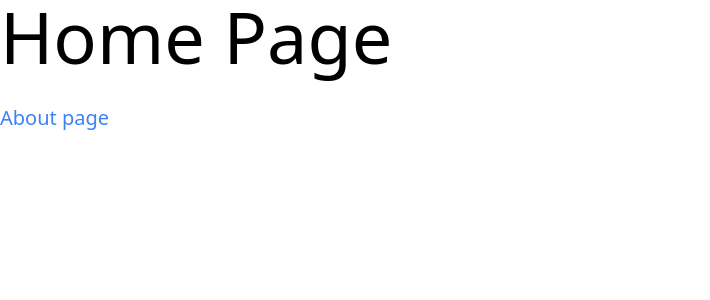
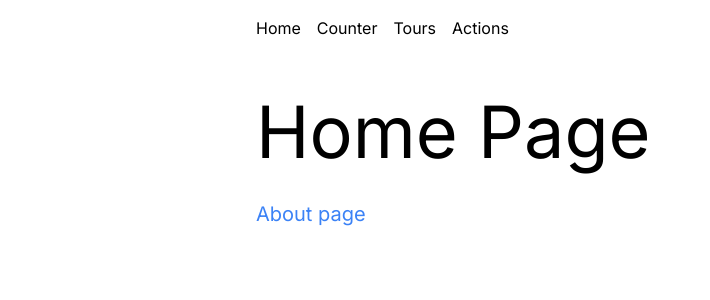
Before and after one commit to thatsehannah/cool-nextjs-proj, a Next.js app: page / in a window 1280 px wide. Shown: the top 300 px of the page, without its empty margins (0-710 px from the left). Built offline with nearby package versions, Linux system fonts and the light colour scheme.

Commit message:
created navbar component, created metadata object, custom fonts, and included navbar in layout file

```diff
--- a/app/layout.tsx
+++ b/app/layout.tsx
@@ -1,35 +1,38 @@
-import type { Metadata } from "next";
-import localFont from "next/font/local";
-import "./globals.css";
+import React, { ReactNode } from 'react';
 
-const geistSans = localFont({
-  src: "./fonts/GeistVF.woff",
-  variable: "--font-geist-sans",
-  weight: "100 900",
-});
-const geistMono = localFont({
-  src: "./fonts/GeistMonoVF.woff",
-  variable: "--font-geist-mono",
-  weight: "100 900",
+import Navbar from '@/components/Navbar';
+import './globals.css';
+import { Inter } from 'next/font/google';
+import { Metadata } from 'next';
+
+const inter = Inter({
+  subsets: ['latin'],
 });
 
 export const metadata: Metadata = {
-  title: "Create Next App",
-  description: "Generated by create next app",
+  title: 'Cool Next.js Project',
+  description: 'A Next.js project with TypeScript and TailwindCSS.',
+  keywords: ['Next.js', 'TypeScript', 'TailwindCSS'],
 };
 
-export default function RootLayout({
-  children,
-}: Readonly<{
-  children: React.ReactNode;
-}>) {
+// const incosolata = Inconsolata({
+//   subsets: ['latin'],
+// });
+
+// const roboto = Roboto({
+//   subsets: ['latin'],
+//   weight: ['400'],
+// });
+
+const RootLayout = ({ children }: { children: ReactNode }) => {
   return (
-    <html lang="en">
-      <body
-        className={`${geistSans.variable} ${geistMono.variable} antialiased`}
-      >
-        {children}
+    <html lang='en'>
+      <body className={inter.className}>
+        <Navbar />
+        <main className='max-w-3xl mx-auto py-10'>{children}</main>
       </body>
     </html>
   );
-}
+};
+
+export default RootLayout;
--- /dev/null
+++ b/components/Navbar.tsx
@@ -0,0 +1,15 @@
+import Link from 'next/link';
+import React from 'react';
+
+const Navbar = () => {
+  return (
+    <nav className='max-w-3xl mx-auto py-4 flex gap-x-4'>
+      <Link href='/'>Home</Link>
+      <Link href='/counter'>Counter</Link>
+      <Link href='/tours'>Tours</Link>
+      <Link href='/actions'>Actions</Link>
+    </nav>
+  );
+};
+
+export default Navbar;
```
